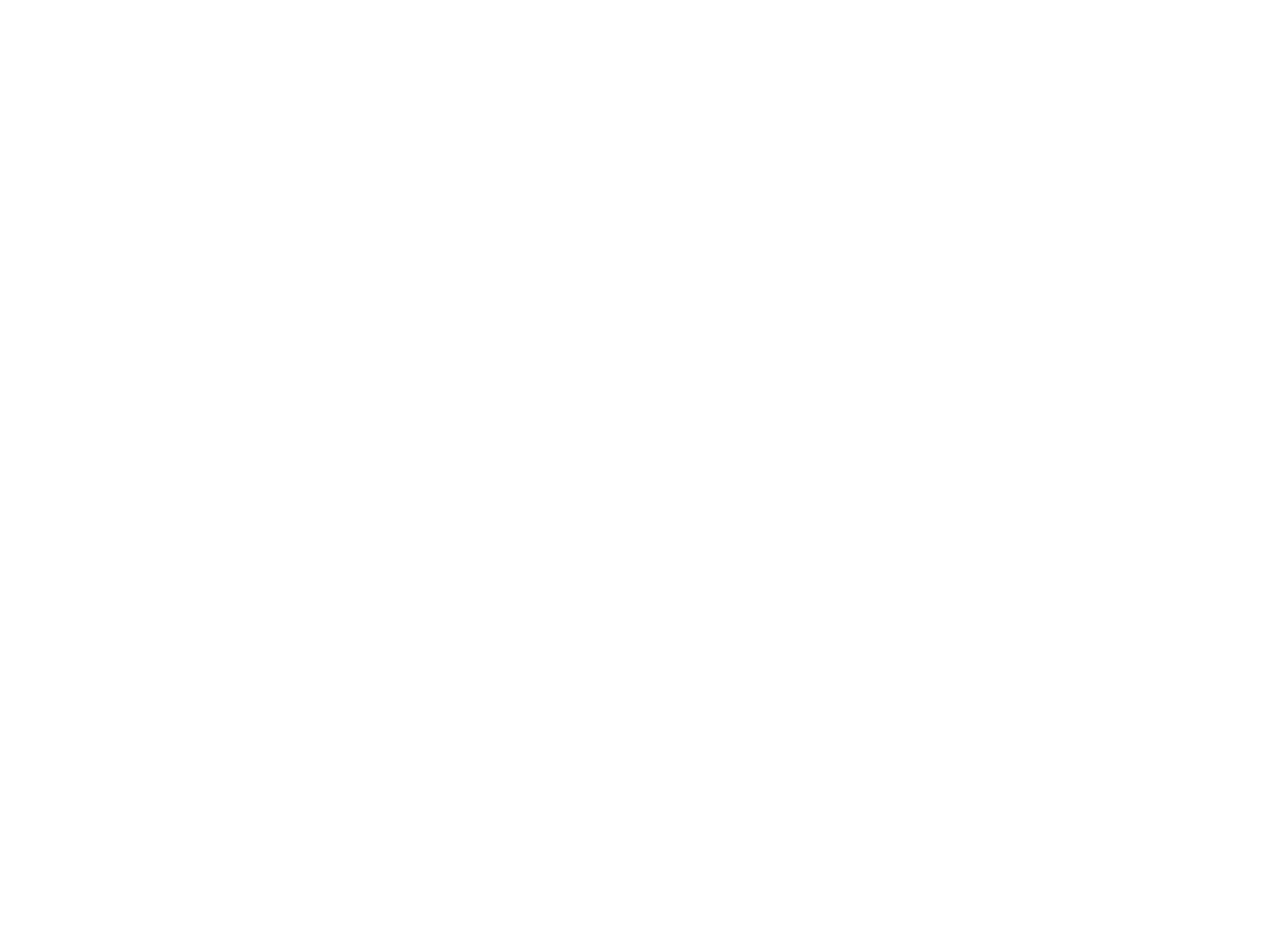
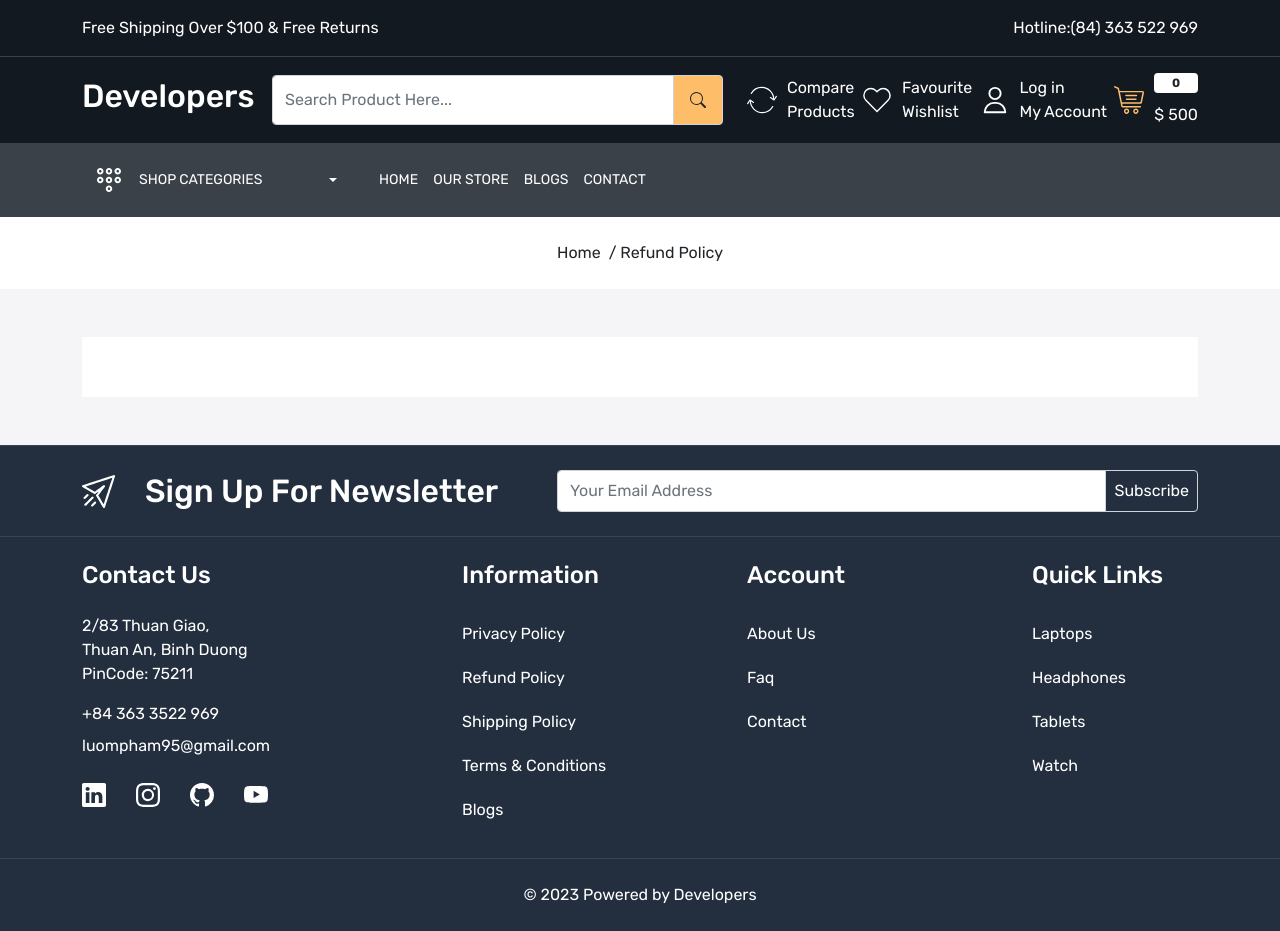
Before and after one commit to luompham/e-commerce-front-end, a React (Create React App) app: page /refund-policy in a window 1280 px wide. Before the commit this address had no page. Before the commit the page ends 800 px from the top, so only its background shows below. Built offline with nearby package versions, Linux system fonts and the light colour scheme.

Commit message:
finised Refund, Privacy, Shipping Policy, Term and Conditions pages

```diff
--- a/src/App.css
+++ b/src/App.css
@@ -705,3 +705,14 @@
 }
 
 /* Auth card ends */
+
+
+/* Policy Page */
+
+.policy {
+  background-color: white;
+  padding: 30px;
+}
+
+
+/* Policy Page Ends */
--- a/src/App.js
+++ b/src/App.js
@@ -14,6 +14,10 @@
 import Signup from './pages/Signup';
 import ResetPassword from './pages/ResetPassword';
 import SingleBlog from './pages/SingleBlog';
+import PrivacyPolicy from './pages/PrivacyPolicy';
+import RefundPolicy from './pages/RefundPolicy';
+import ShippingPolicy from './pages/ShippingPolicy';
+import TermAndConditions from './pages/TermAndConditions';
 
 function App() {
   return (
@@ -33,6 +37,11 @@
             <Route path='forgot-password' element={<ForgotPassword />} />
             <Route path='signup' element={<Signup />} />
             <Route path='reset-password' element={<ResetPassword />} />
+            <Route path='privacy-policy' element={<PrivacyPolicy />} />
+            <Route path='refund-policy' element={<RefundPolicy />} />
+            <Route path='shipping-policy' element={<ShippingPolicy />} />
+            <Route path='term-conditions' element={<TermAndConditions />} />
+
           </Route>
         </Routes>
       </BrowserRouter>
--- a/src/components/Footer.js
+++ b/src/components/Footer.js
@@ -68,11 +68,11 @@
             <div className="col-3">
               <h4 className='text-white mb-4'>Information</h4>
               <div className='footer-links d-flex flex-column'>
-                <Link className='text-white py-2 mb-1'>Privacy Policy</Link>
-                <Link className='text-white py-2 mb-1'>Refund Policy</Link>
-                <Link className='text-white py-2 mb-1'>Shipping Policy</Link>
-                <Link className='text-white py-2 mb-1'>Terms & Conditions</Link>
-                <Link className='text-white py-2 mb-1'>Blogs</Link>
+                <Link to='/privacy-policy' className='text-white py-2 mb-1'>Privacy Policy</Link>
+                <Link to='/refund-policy' className='text-white py-2 mb-1'>Refund Policy</Link>
+                <Link to='/shipping-policy' className='text-white py-2 mb-1'>Shipping Policy</Link>
+                <Link to='/term-conditions' className='text-white py-2 mb-1'>Terms & Conditions</Link>
+                <Link to='/blogs' className='text-white py-2 mb-1'>Blogs</Link>
               </div>
             </div>
             <div className="col-3">
--- /dev/null
+++ b/src/pages/PrivacyPolicy.js
@@ -0,0 +1,25 @@
+import React from 'react';
+import BreadCrumb from '../components/BreadCrumb';
+import Meta from '../components/Meta';
+
+const PrivacyPolicy = () => {
+    return (
+        <>
+            <Meta title={'Privacy Policy'} />
+            <BreadCrumb title='Privacy Policy' />
+            <section className="policy-wrapper py-5 home-wrapper-2">
+                <div className="container">
+                    <div className="row">
+                        <div className="col-12">
+                            <div className="policy">
+
+                            </div>
+                        </div>
+                    </div>
+                </div>
+            </section>
+        </>
+    )
+}
+
+export default PrivacyPolicy;
--- /dev/null
+++ b/src/pages/RefundPolicy.js
@@ -0,0 +1,25 @@
+import React from 'react';
+import BreadCrumb from '../components/BreadCrumb';
+import Meta from '../components/Meta';
+
+const RefundPolicy = () => {
+    return (
+        <>
+            <Meta title={'Refund Policy'} />
+            <BreadCrumb title='Refund Policy' />
+            <section className="policy-wrapper py-5 home-wrapper-2">
+                <div className="container">
+                    <div className="row">
+                        <div className="col-12">
+                            <div className="policy">
+
+                            </div>
+                        </div>
+                    </div>
+                </div>
+            </section>
+        </>
+    )
+}
+
+export default RefundPolicy;
--- /dev/null
+++ b/src/pages/ShippingPolicy.js
@@ -0,0 +1,25 @@
+import React from 'react';
+import BreadCrumb from '../components/BreadCrumb';
+import Meta from '../components/Meta';
+
+const ShippingPolicy = () => {
+    return (
+        <>
+            <Meta title={'Shipping Policy'} />
+            <BreadCrumb title='Shipping Policy' />
+            <section className="policy-wrapper py-5 home-wrapper-2">
+                <div className="container">
+                    <div className="row">
+                        <div className="col-12">
+                            <div className="policy">
+
+                            </div>
+                        </div>
+                    </div>
+                </div>
+            </section>
+        </>
+    )
+}
+
+export default ShippingPolicy;
--- /dev/null
+++ b/src/pages/TermAndConditions.js
@@ -0,0 +1,25 @@
+import React from 'react';
+import BreadCrumb from '../components/BreadCrumb';
+import Meta from '../components/Meta';
+
+const TermAndConditions = () => {
+  return (
+    <>
+      <Meta title={'Term And Conditions'} />
+      <BreadCrumb title='Term And Conditions' />
+      <section className="policy-wrapper py-5 home-wrapper-2">
+        <div className="container">
+          <div className="row">
+            <div className="col-12">
+              <div className="policy">
+
+              </div>
+            </div>
+          </div>
+        </div>
+      </section>
+    </>
+  )
+};
+
+export default TermAndConditions;
```
